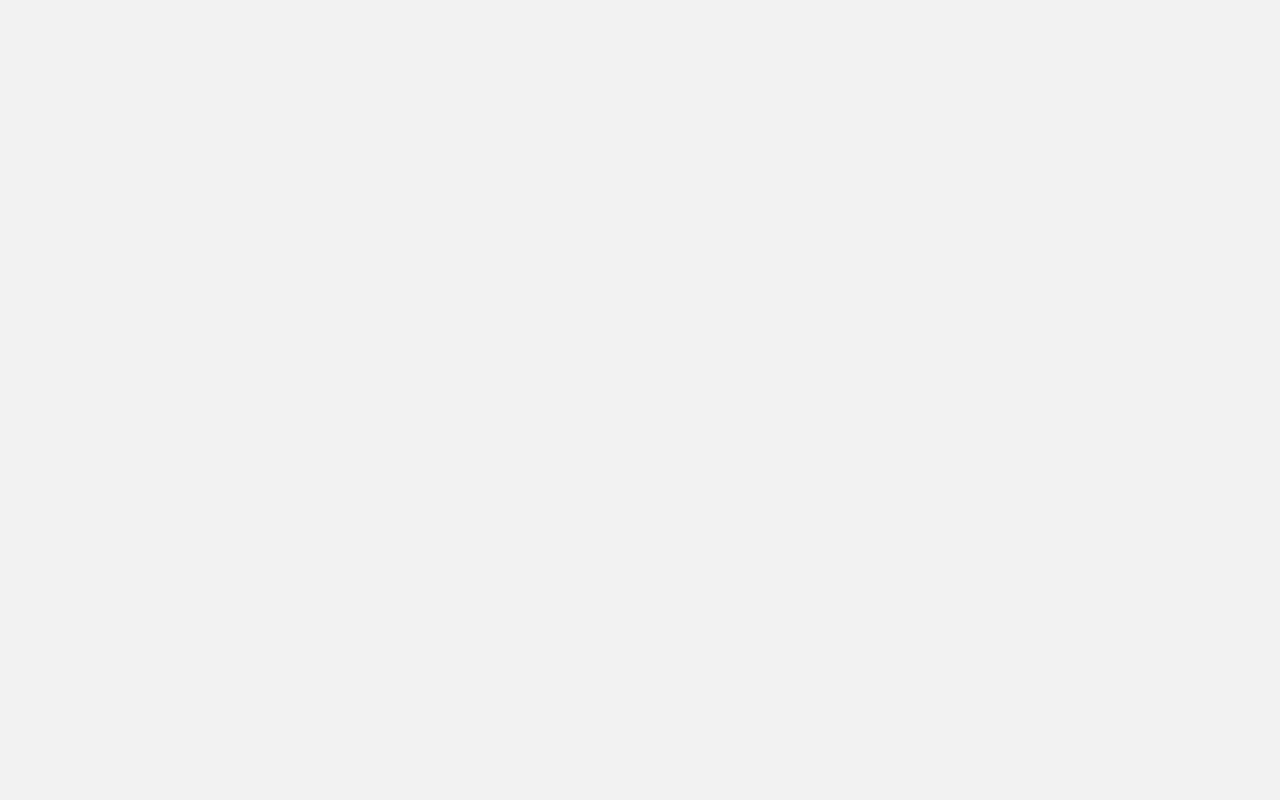
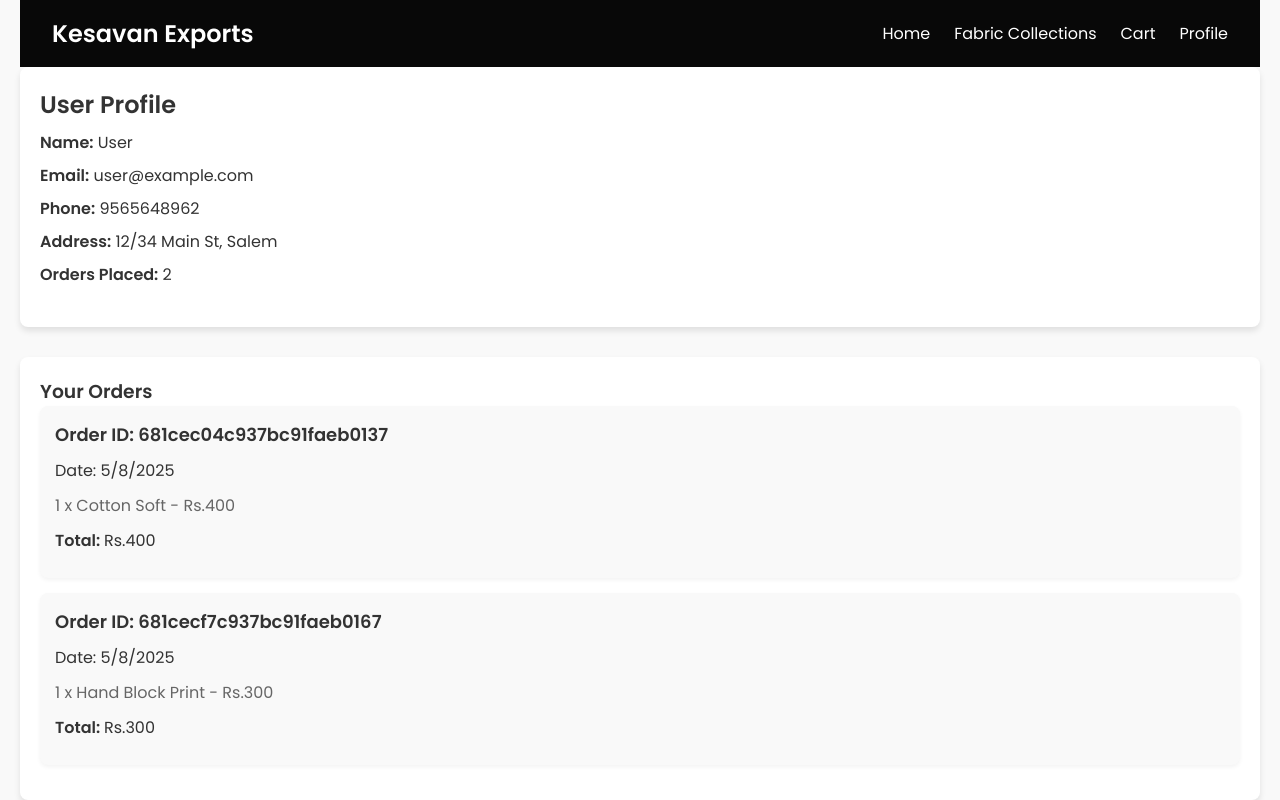
Before and after one commit to PreethikaSivan/fabric-website, a React (Vite) app in the folder frontend/: page /profile in a window 1280 px wide. Before the commit this address had no page. Built offline with nearby package versions, Linux system fonts and the light colour scheme.

Commit message:
Initial commit

```diff
--- a/frontend/src/App.jsx
+++ b/frontend/src/App.jsx
@@ -13,6 +13,7 @@ import Fabric from './pages/collections/Fabric';
 import FabricDesign from './pages/collections/FabricDesign';
 import CartPage from './pages/CartPage';
 import OrderPage from './pages/OrderPage';
+import ProfilePage from './pages/ProfilePage';
 
 // Admin pages
 import AdminDashboard from './pages/admin/AdminDashboard';
@@ -43,6 +44,7 @@ function App() {
         {/* Cart & Order */}
         <Route path="/cart" element={<CartPage />} />
         <Route path="/order" element={<OrderPage />} />
+        <Route path="/profile" element={<ProfilePage />} />
 
         {/* Admin Routes */}
         <Route path="/admin/*" element={<AdminDashboard />}>
--- a/frontend/src/pages/Home.jsx
+++ b/frontend/src/pages/Home.jsx
@@ -39,20 +39,16 @@ const Home = () => {
 
       <hr className="section-divider" />
 
-      <section className="collections-section product-section">
-        <h3 className="section-title">Product Collections</h3>
-        <div className="card-grid">
-          {[
-            { name: 'Menswear', image: '/images/menswear.jpg' },
-            { name: 'Womenswear', image: '/images/womenswear.jpg' },
-            { name: 'Kidswear', image: '/images/kidswear.jpg' },
-            { name: 'Nightwear', image: '/images/nightwear.jpg' }
-          ].map((item, index) => (
-            <div className="collection-card" key={index}>
-              <img src={item.image} alt={item.name} />
-              <p>{item.name}</p>
-            </div>
-          ))}
+      <section className="contact-section">
+        <h3 className="section-title">Contact Us</h3>
+        <p>If you have any inquiries or want to get in touch, please use the details below:</p>
+        <div className="contact-info">
+        <p>
+  Email: <a href="mailto:info@kesavanexports.com">info@kesavanexports.com</a>
+</p>
+
+          <p><strong>Phone:</strong> 9944122866</p>
+          <p><strong>Address:</strong> 9/6, Bridgeway Colony, 3rd Street, Tirupur, 641607</p>
         </div>
       </section>
 
--- a/frontend/src/pages/Login.jsx
+++ b/frontend/src/pages/Login.jsx
@@ -1,4 +1,3 @@
-// src/pages/Login.jsx
 import React, { useState } from 'react';
 import { useNavigate } from 'react-router-dom';
 import './Auth.css';
@@ -7,12 +6,15 @@ const Login = () => {
   const [formData, setFormData] = useState({ email: '', password: '' });
   const navigate = useNavigate();
 
+  // Handle changes in the form fields
   const handleChange = (e) =>
     setFormData({ ...formData, [e.target.name]: e.target.value });
 
+  // Handle form submission for login
   const handleSubmit = async (e) => {
     e.preventDefault();
 
+    // Make POST request to login API
     const res = await fetch('http://localhost:5000/api/client/login', {
       method: 'POST',
       headers: { 'Content-Type': 'application/json' },
@@ -24,17 +26,17 @@ const Login = () => {
     if (res.ok) {
       alert('Login successful');
 
-      localStorage.setItem('client', JSON.stringify(data.client));
+      // Store client details in localStorage
+      localStorage.setItem('client', JSON.stringify(data.client)); // Store the full client object, which includes `id`, `name`, `email`, etc.
 
-
+      // Navigate based on user role
       if (formData.email.endsWith('@admin.com')) {
         navigate('/admin');
       } else {
         navigate('/');
       }
-
     } else {
-      alert(data.message);
+      alert(data.message); // Show the error message from API
     }
   };
 
@@ -46,6 +48,8 @@ const Login = () => {
           <input
             name="email"
             placeholder="Email"
+            type="email"
+            value={formData.email}
             onChange={handleChange}
             required
           />
@@ -53,6 +57,7 @@ const Login = () => {
             name="password"
             type="password"
             placeholder="Password"
+            value={formData.password}
             onChange={handleChange}
             required
           />
--- a/frontend/src/pages/OrderPage.jsx
+++ b/frontend/src/pages/OrderPage.jsx
@@ -1,12 +1,11 @@
 // src/pages/OrderPage.jsx
-import React, { useState } from "react";
+import React, { useState, useEffect } from "react";
 import { useLocation } from "react-router-dom";
 import Navbar from "../components/Navbar";
 import Footer from "../components/Footer";
 import "./OrderPage.css";
 import { toast, ToastContainer } from 'react-toastify';
 import 'react-toastify/dist/ReactToastify.css';
-
 
 const OrderPage = () => {
   const location = useLocation();
@@ -29,6 +28,16 @@ const OrderPage = () => {
     }))
   );
 
+  const [grandTotal, setGrandTotal] = useState(0);
+
+  useEffect(() => {
+    const total = customDetails.reduce((acc, detail, index) => {
+      const itemPrice = orderItems[index]?.price || 0;
+      return acc + itemPrice * detail.quantity;
+    }, 0);
+    setGrandTotal(total);
+  }, [customDetails, orderItems]);
+
   if (orderItems.length === 0) {
     return <p className="order-error">No order details found.</p>;
   }
@@ -40,7 +49,7 @@ const OrderPage = () => {
 
   const handleItemChange = (index, field, value) => {
     const updated = [...customDetails];
-    updated[index][field] = value;
+    updated[index][field] = field === "quantity" ? parseInt(value) || 1 : value;
     setCustomDetails(updated);
   };
 
@@ -61,7 +70,7 @@ const OrderPage = () => {
         fabricType: order.fabricType,
         name: order.name,
         price: order.price,
-        image: order.image,
+        image: order.imageURL || order.image || "/images/placeholder.png",
         quantity: customDetails[index].quantity,
         customizationNotes: customDetails[index].customizationNotes,
         referenceImageUrl: customDetails[index].referenceImageUrl,
@@ -79,13 +88,11 @@ const OrderPage = () => {
 
       if (res.ok) {
         toast.success("Order placed successfully!");
-
-        // Optional: Clear form or redirect
       } else {
         alert("Order failed. Try again.");
       }
     } catch (err) {
-        console.error("Error placing order:", error);
+      console.error("Error placing order:", err);
       toast.error("Failed to place order. Please try again.");
     }
   };
@@ -130,28 +137,42 @@ const OrderPage = () => {
             />
           </label>
 
-          {orderItems.map((order, index) => (
+          {orderItems.map((order, index) => {
+            const quantity = customDetails[index]?.quantity || 1;
+            const itemTotal = order.price * quantity;
+
+            return (
               <div className="order-item-block" key={index}>
                 <h3>Item {index + 1}</h3>
                 <div className="order-content">
                   <div className="order-image-card">
-                  <img src={order.image} alt={order.name} className="order-image" />
+                    <img
+                      src={order.imageURL || order.image || "/images/placeholder.png"}
+                      alt={order.name}
+                      className="order-image"
+                      onError={(e) => {
+                        e.target.onerror = null;
+                        e.target.src = '/images/placeholder.png';
+                      }}
+                    />
                   </div>
                   <div className="order-details">
                     <p><strong>Fabric:</strong> {order.fabricType}</p>
                     <p><strong>Design:</strong> {order.name}</p>
-                  <p><strong>Price:</strong> {order.price}</p>
+                    <p><strong>Price per Meter:</strong> ₹{order.price}</p>
 
                     <label>
                       Quantity (in meters):
                       <input
                         type="number"
                         min="1"
-                      value={customDetails[index].quantity}
+                        value={quantity}
                         onChange={(e) => handleItemChange(index, "quantity", e.target.value)}
                         required
                       />
                     </label>
+                    <p><strong>Total:</strong> ₹{itemTotal}</p>
+
                     <label>
                       Customization Notes:
                       <textarea
@@ -173,14 +194,18 @@ const OrderPage = () => {
                   </div>
                 </div>
               </div>
-          ))}
+            );
+          })}
+
+          <div className="grand-total">
+            <h3>Grand Total: ₹{grandTotal}</h3>
+          </div>
 
           <button type="submit" className="place-order-btn">Confirm Order</button>
         </form>
       </div>
       <Footer />
       <ToastContainer position="top-center" autoClose={3000} />
-
     </>
   );
 };
--- /dev/null
+++ b/frontend/src/pages/ProfilePage.css
@@ -0,0 +1,120 @@
+/* ProfilePage.css */
+* {
+  margin: 0;
+  padding: 0;
+  box-sizing: border-box;
+}
+
+body, html {
+  margin: 0;
+  padding: 0;
+  height: 100%;
+}
+
+/* Profile Page Layout */
+.profile-page {
+  padding: 0 20px; /* Add padding for left and right */
+  padding-top: 0; /* Remove any top padding causing extra space */
+  padding-bottom: 50px; /* Space for the footer */
+  min-height: calc(100vh - 50px); /* Ensure full height minus footer */
+  background-color: #f9f9f9;
+}
+
+/* Profile Card */
+.profile-card {
+  background-color: #fff;
+  border-radius: 8px;
+  padding: 20px;
+  box-shadow: 0 4px 6px rgba(0, 0, 0, 0.1);
+  margin-bottom: 20px;
+}
+
+/* Profile Info */
+.profile-info {
+  margin-bottom: 20px;
+}
+
+.profile-info p {
+  margin: 8px 0;
+  color: #333;
+  font-size: 1rem;
+}
+
+/* Edit Profile Button */
+.edit-profile-btn {
+  background-color: #f76c28;
+  color: white;
+  border: none;
+  padding: 10px 20px;
+  cursor: pointer;
+  border-radius: 5px;
+  font-size: 1rem;
+  transition: background-color 0.3s ease;
+}
+
+.edit-profile-btn:hover {
+  background-color: #e65d1d;
+}
+
+/* Orders Section */
+.orders-section {
+  background-color: #fff;
+  border-radius: 8px;
+  padding: 20px;
+  box-shadow: 0 4px 6px rgba(0, 0, 0, 0.1);
+  margin-top: 30px;
+}
+
+/* Order Cards */
+.order-card {
+  background-color: #f9f9f9;
+  padding: 15px;
+  border-radius: 8px;
+  margin-bottom: 15px;
+  box-shadow: 0 2px 4px rgba(0, 0, 0, 0.05);
+}
+
+.order-card h4 {
+  margin: 0;
+  font-size: 18px;
+  color: #333;
+}
+
+.order-card ul {
+  list-style-type: none;
+  padding-left: 0;
+}
+
+.order-card li {
+  margin-bottom: 5px;
+  color: #666;
+}
+
+.order-card p {
+  margin: 10px 0;
+  color: #333;
+}
+
+/* Loading State */
+.profile-loading {
+  text-align: center;
+  margin-top: 50px;
+}
+
+/* Footer Space Adjustment */
+.site-footer {
+  margin-top: 30px;
+  padding: 1.5rem 0;
+  width: 100%;
+  margin-top: auto;
+}
+
+/* Navbar Styling */
+.main-navbar {
+  margin: 0; /* Remove any margin */
+  padding: 1rem 2rem; /* Remove any padding */
+  position: sticky;
+  top: 0;
+  z-index: 1000;
+
+}
--- /dev/null
+++ b/frontend/src/pages/ProfilePage.jsx
@@ -0,0 +1,91 @@
+import React, { useState, useEffect } from 'react';
+import Navbar from '../components/Navbar';  // Import your existing Navbar component
+import './ProfilePage.css'; // Ensure your profile page has its own CSS for styling
+
+const ProfilePage = () => {
+  const [profile, setProfile] = useState(null);
+
+  useEffect(() => {
+    // Dummy data for the profile
+    const dummyProfile = {
+      name: 'User',
+      email: 'user@example.com',
+      phone: '9565648962',
+      address: '12/34 Main St, Salem',
+      orders: [
+        {
+          orderId: '681cec04c937bc91faeb0137',
+          date: '5/8/2025',
+          items: [
+            { name: 'Cotton Soft', quantity: 1, price: 400 },
+          ],
+        },
+        {
+          orderId: '681cecf7c937bc91faeb0167',
+          date: '5/8/2025',
+          items: [
+            { name: 'Hand Block Print', quantity: 1, price: 300 },
+          ],
+        },
+      ],
+    };
+
+    setProfile(dummyProfile); // Set profile with dummy data
+  }, []);
+
+  if (!profile) {
+    return (
+      <div className="profile-loading">
+        <h2>Loading profile...</h2>
+      </div>
+    );
+  }
+
+  return (
+    <div className="profile-page">
+      <Navbar />  {/* Include Navbar component */}
+
+      <div className="profile-card">
+        <h2>User Profile</h2>
+        <div className="profile-info">
+          <p><strong>Name:</strong> {profile.name}</p>
+          <p><strong>Email:</strong> {profile.email}</p>
+          <p><strong>Phone:</strong> {profile.phone}</p>
+          <p><strong>Address:</strong> {profile.address}</p>
+          <p><strong>Orders Placed:</strong> {profile.orders.length}</p>
+        </div>
+      </div>
+
+      <div className="orders-section">
+        <h3>Your Orders</h3>
+        {profile.orders.length > 0 ? (
+          profile.orders.map((order, index) => (
+            <div key={index} className="order-card">
+              <h4>Order ID: {order.orderId}</h4>
+              <p>Date: {order.date}</p>
+              <ul>
+                {order.items.map((item, idx) => (
+                  <li key={idx}>
+                    {item.quantity} x {item.name} - Rs.{item.price * item.quantity}
+                  </li>
+                ))}
+              </ul>
+              <p><strong>Total: </strong>Rs.{order.items.reduce((acc, item) => acc + item.price * item.quantity, 0)}</p>
+            </div>
+          ))
+        ) : (
+          <p>No orders placed yet.</p>
+        )}
+      </div>
+
+      {/* Footer directly included */}
+      <div className="site-footer">
+        <div className="footer-content">
+        <p>© 2025 Kesavan Exports. All rights reserved.</p>
+        </div>
+      </div>
+    </div>
+  );
+};
+
+export default ProfilePage;
```
Also changed, not shown: frontend/src/pages/CartPage.jsx (+50 -16 lines), frontend/src/pages/Home.css (+32 -19 lines), frontend/src/pages/CartPage.css (line endings or trailing spaces), frontend/src/pages/OrderPage.css (indentation only), 2 other files (tests, documents, lock files or other folders). Lines whose indentation alone changed are shown as unchanged.
